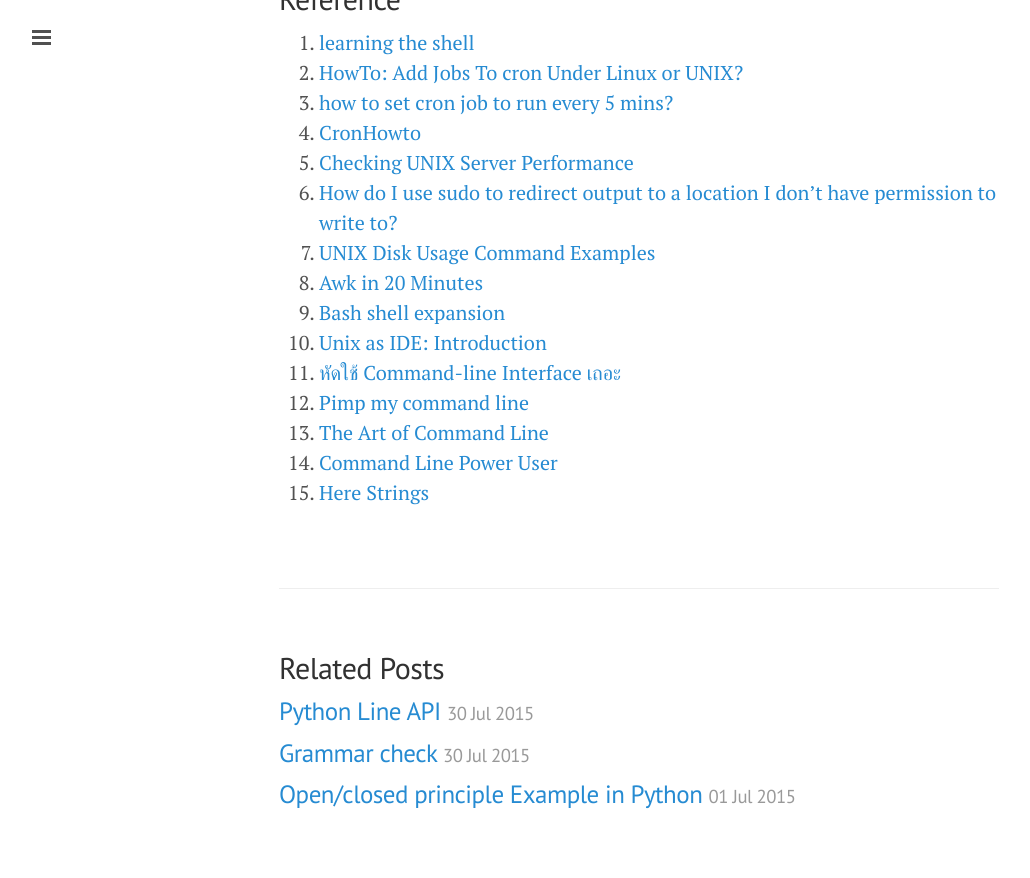
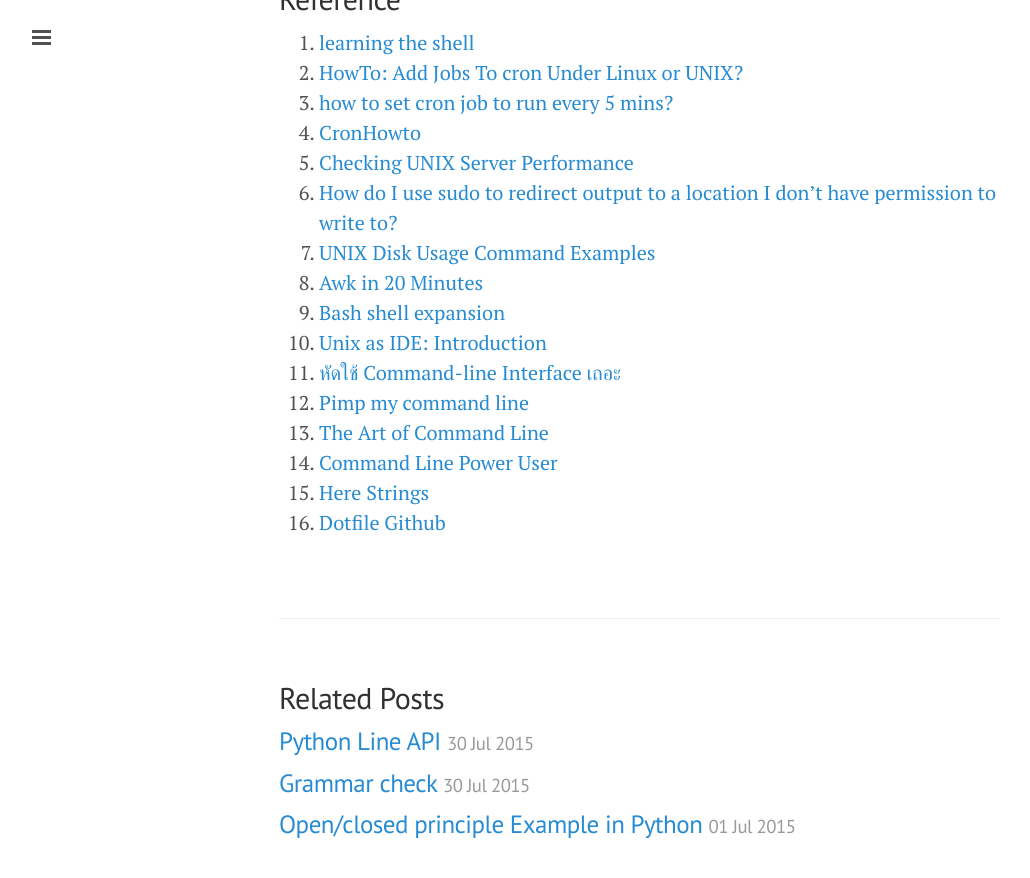
Before and after one commit to ibotdotout/ibotdotout.github.io, a Jekyll site: the page built from _posts/2014-06-27-unix.md, in a window 1280 px wide and 900 px high, scrolled down 6317 px. Shown: the top 878 px of the window, without its empty margins (1-1031 px from the left). Built offline with Jekyll 4.4.1, drawn with Linux system fonts in a browser that asks for light colours; Markdown is read by kramdown in place of the engine named in the settings.

Commit message:
add dotfiles github

```diff
--- a/_posts/2014-06-27-unix.md
+++ b/_posts/2014-06-27-unix.md
@@ -284,3 +284,4 @@ $ alias pbselect='xclip -selection primary -o'
 13. [The Art of Command Line](https://github.com/jlevy/the-art-of-command-line)
 14. [Command Line Power User](https://www.youtube.com/playlist?list=PLu8EoSxDXHP7tXPJp5ZmUpuT7sFvrswzf)
 15. [Here Strings](http://linux.die.net/abs-guide/x15683.html)
+16. [Dotfile Github](http://dotfiles.github.io)
```
